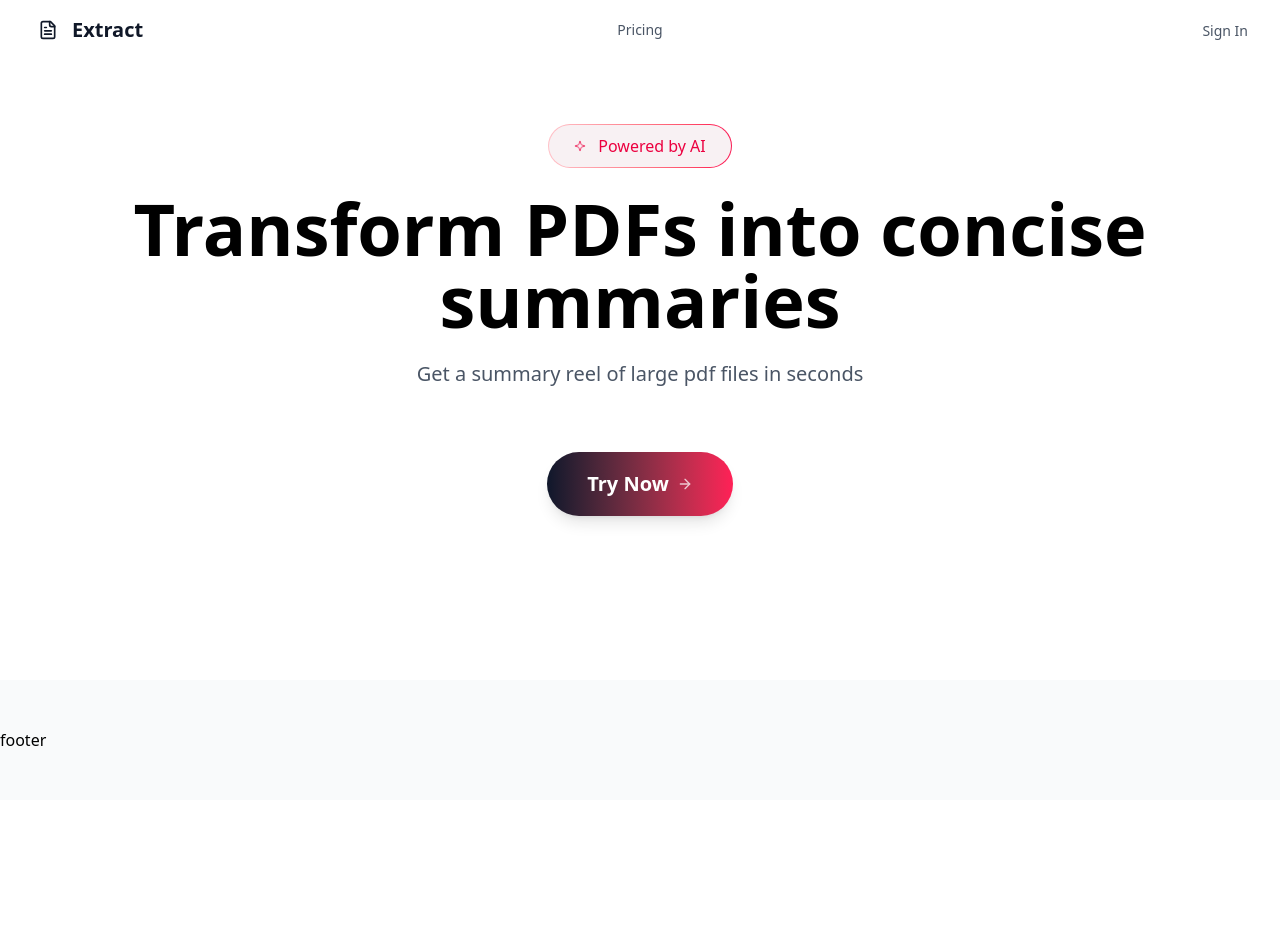
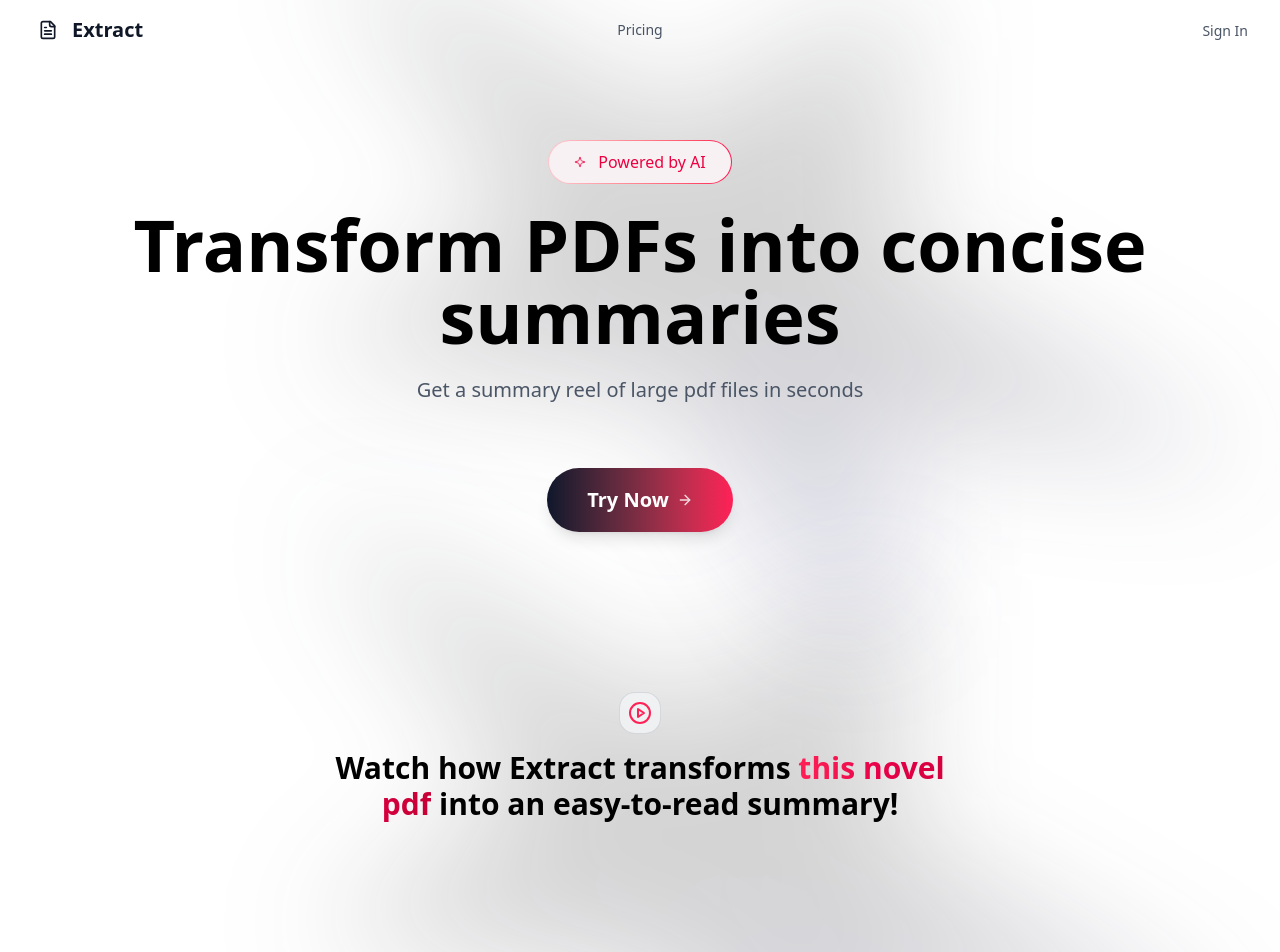
Before and after one commit to Naefunn/DataExtractionTool, a Next.js app: page / in a window 1280 px wide. Shown: the top 952 px of the page. Before the commit the page ends 800 px from the top, so only its background shows below. Built offline with nearby package versions, Linux system fonts and the light colour scheme.

Commit message:
added new sections to hero page

```diff
--- a/app/page.tsx
+++ b/app/page.tsx
@@ -1,9 +1,17 @@
-import HeroSection from "@/components/home/Hero-section";
+import HeroSection from "@/components/home/hero-section";
+import BgGradient from "@/components/common/bg-gradient";
+import DemoSection from "@/components/home/demo-section";
+import HowItWorksSection from "@/components/home/how-it-works";
 
 export default function Home() {
   return (
     <div className="relative w-full">
-      <HeroSection />
+      <BgGradient />
+      <div className="flex flex-col">
+        <HeroSection />
+        <DemoSection />
+        <HowItWorksSection />
+      </div>
       {/* <DemoSection /> */}
       {/* <HowItWorksSection /> */}
       {/* <PricingSection /> */}
--- /dev/null
+++ b/components/common/bg-gradient.tsx
@@ -0,0 +1,28 @@
+export default function BgGradient({
+  children,
+  className,
+}: {
+  children?: React.ReactNode;
+  className?: string;
+}) {
+  return (
+    <div className={`relative isolate ${className}`}>
+      <div
+        aria-hidden="true"
+        className="pointer-events-none absolute inset-x-0 -top-40
+            -z-10 transform-gpu overflow-hidden blur-3xl sm:-top-30"
+      >
+        <div
+          style={{
+            clipPath:
+              "polygon(50% 0%, 61% 35%, 98% 35%, 68% 57%, 79% 91%, 50% 70%, 21% 91%, 32% 57%, 2% 35%, 39% 35% ",
+          }}
+          className="relative left-[calc(50%-11rem)] aspect-1155/678
+          w-[36.125rem] -translate-x-0.5 rotate-[30deg]
+          bg-linear-to-br from-slate-700 via-stone-800 to-indigo-600 opacity-20 sm:left-[calc(50%-30rem)] sm:w-[72rem]"
+        />
+      </div>
+      {children}
+    </div>
+  );
+}
--- a/components/home/Hero-section.tsx
+++ b/components/home/Hero-section.tsx
@@ -5,8 +5,7 @@
 
 export default function HeroSection() {
   return (
-    <section className="relative mx-auto flex flex-col z-0 items-center justify-center py-16 lg:pb-20 transition-all animate-in lg:px-12 max-w-7xl">
-      <div className="flex">
+    <section className="relative mx-auto flex flex-col z-0 items-center justify-center py-16 sm:py-20 lg:pb-28 transition-all animate-in lg:px-12 max-w-7xl">
       <div
         className="relative p-[1px]
           rounded-full overflow-hidden
@@ -14,13 +13,13 @@
       >
         <Badge
           variant="secondary"
-            className="relative px-6 py-2 text-base font-medium rounded-full group-hover:bg-gray-50 transition-colors duration-200"
+          className="relative px-6 py-2 text-base font-medium rounded-full group-hover:bg-rose-50 transition-colors duration-200"
         >
           <Sparkle className="h-6 w-6 mr-2 text-rose-600 animate-pulse" />
           <p className="text-base text-rose-600">Powered by AI</p>
         </Badge>
       </div>
-      </div>
+
       <h1 className="font-bold py-6 text-center">
         Transform PDFs into concise summaries
       </h1>
--- /dev/null
+++ b/components/home/demo-section.tsx
@@ -0,0 +1,45 @@
+import { CirclePlay } from "lucide-react";
+
+export default function DemoSection() {
+  return (
+    <section className="relative">
+      <div
+        className="py-12 lg:py-24 max-w-5xl mx-auto px-4 sm:px-4
+        lg:px-8 lg:pt-12"
+      >
+        <div
+          aria-hidden="true"
+          className="pointer-events-none absolute inset-x-0 -top-40
+            -z-10 transform-gpu overflow-hidden blur-3xl sm:-top-30"
+        >
+          <div
+            style={{
+              clipPath:
+                "polygon(50% 0%, 61% 35%, 98% 35%, 68% 57%, 79% 91%, 50% 70%, 21% 91%, 32% 57%, 2% 35%, 39% 35% ",
+            }}
+            className="relative left-[calc(50%-11rem)] aspect-1155/678
+          w-[36.125rem] -translate-x-0.5 rotate-[30deg]
+          bg-linear-to-br from-slate-700 via-stone-800 to-indigo-600 opacity-20 sm:left-[calc(50%-30rem)] sm:w-[72rem]"
+          />
+        </div>
+        <div className="flex flex-col items-center text-center space-y-4">
+          <div className="inline-flex items-center justify-center p-2 rounded-2xl bg-gray-100/80 backdrop-blur-xs border border-gray-500/20 mb-4">
+            <CirclePlay className="w-6 h-6 text-rose-500" />
+          </div>
+          <div className="text-center mb-16">
+            <h3 className="font-bold text-3xl max-w-2xl mx-auto px-4 sm:px-6">
+              Watch how Extract transforms{" "}
+              <span className="bg-linear-to-r from-rose-500 to-rose-700 bg-clip-text text-transparent">
+                this novel pdf
+              </span>{" "}
+              into an easy-to-read summary!
+            </h3>
+          </div>
+          <div className="flex justify-center items-center px-2 sm:px-4 lg:px-6">
+            {/* {summary} */}
+          </div>
+        </div>
+      </div>
+    </section>
+  );
+}
--- /dev/null
+++ b/components/home/how-it-works.tsx
@@ -0,0 +1,3 @@
+export default function HowItWorksSection() {
+  return <section>how it works</section>;
+}
```
Lines whose indentation alone changed are shown as unchanged.
